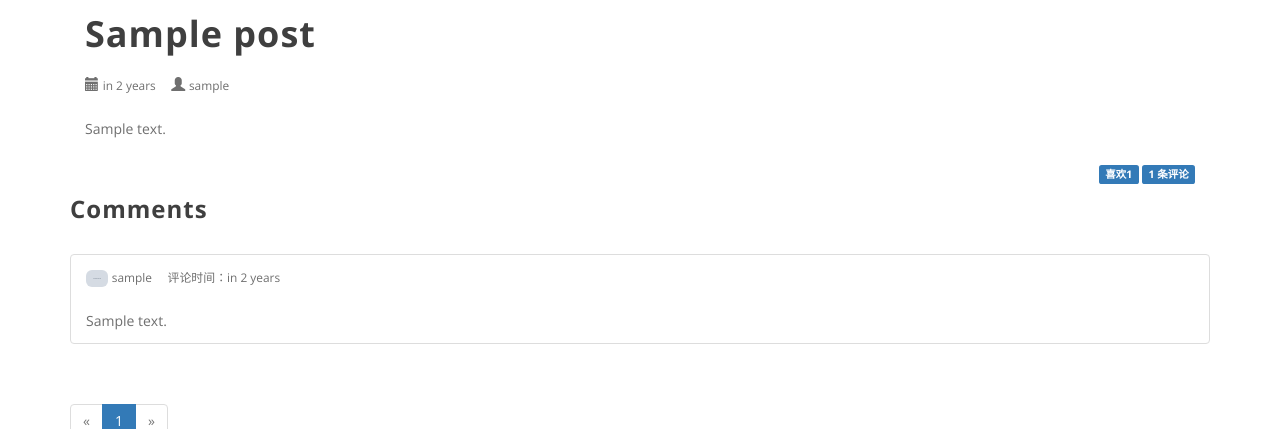
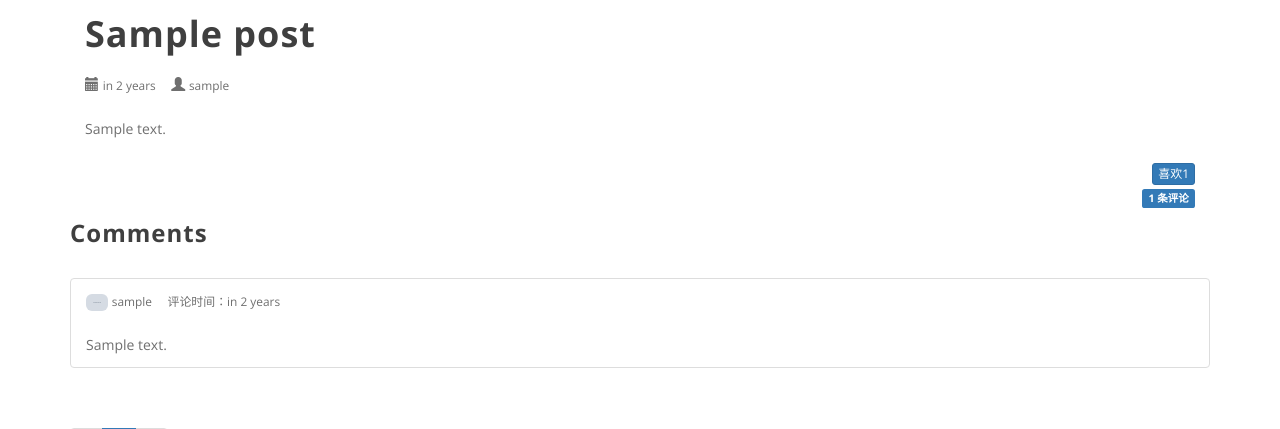
Before and after one commit to s969966195/SYweb, a Flask app: page /post/1 in a window 1280 px wide. Shown: the part 79-508 px from the top of the page. Run offline with Flask 2, Linux system fonts and the light colour scheme; tables that the repository leaves empty hold one stand-in row (values such as "Sample post"); grey boxes marked "Sample" are stand-in pictures; some libraries are stand-ins or nearby versions; some web fonts are replaced.

Commit message:
how to like

```diff
--- a/app/templates/_post.html
+++ b/app/templates/_post.html
@@ -18,9 +18,9 @@
                 {{ post.text|markdown|safe }}
             </div>
             <div class="post-footer" style="text-align:right">
-                <a href="#" style="text-decoration:none">
-                    <span class="label label-primary">喜欢{{ post.likes }}</span>
-                </a>
+                <form method="POST">
+                    <button class="btn btn-primary btn-xs" value="like">喜欢{{ post.likes }}</button>
+                </form>
                 {% if current_user==post.author %}
                 <a href="{{ url_for('.edit_post',id=post.id) }}" style="text-decoration:none">
                     <span class="label label-primary">编辑</span>
```
